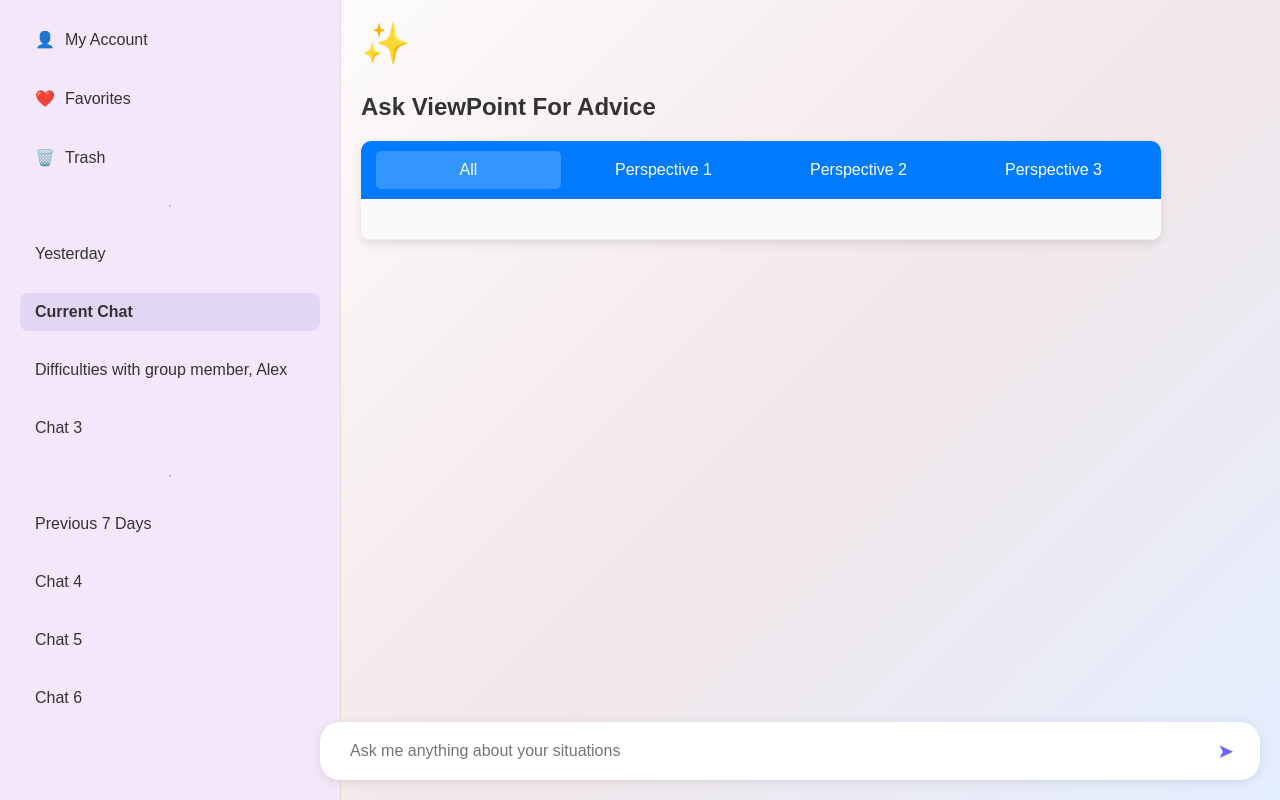
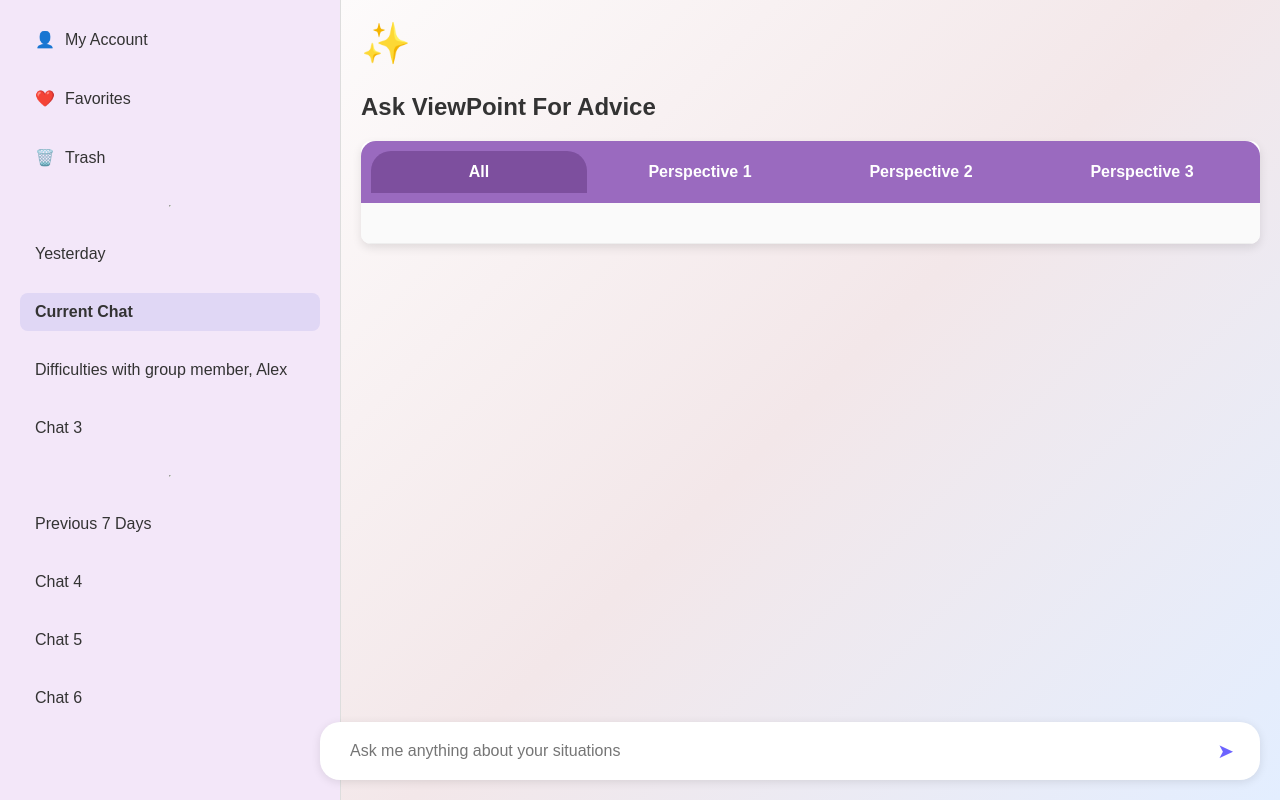
Before and after one commit to kimjoel3/ViewPoint, a Flask app: page /start.html in a window 1280 px wide. Run offline with Flask 3, Linux system fonts and the light colour scheme.

Commit message:
start.html UI updates

```diff
--- a/templates/start.html
+++ b/templates/start.html
@@ -65,7 +65,7 @@
 
         #chat-container {
             width: 100%;
-            max-width: 800px;
+            max-width: 900px;
             background: white;
             border-radius: 10px;
             box-shadow: 0 4px 10px rgba(0, 0, 0, 0.1);
@@ -77,26 +77,26 @@
 
         #tabs {
             display: flex;
-            background: #007bff;
+            background: #9A6ABF;
             padding: 10px;
-            position: sticky;
-            top: 0;
-            z-index: 1;
+            border-radius: 15px 15px 0 0;
+            gap: 5px;
+            justify-content: space-around;
         }
 
         .tab {
             flex: 1;
-            padding: 10px;
+            padding: 12px;
             text-align: center;
             color: white;
             cursor: pointer;
-            border-radius: 5px;
-            margin: 0 5px;
+            border-radius: 20px 20px 0 0;
+            font-weight: bold;
             transition: background 0.3s;
         }
 
         .tab.active {
-            background: rgba(255, 255, 255, 0.2);
+            background: #7D4F9E;
         }
 
         #chat-messages {
```
